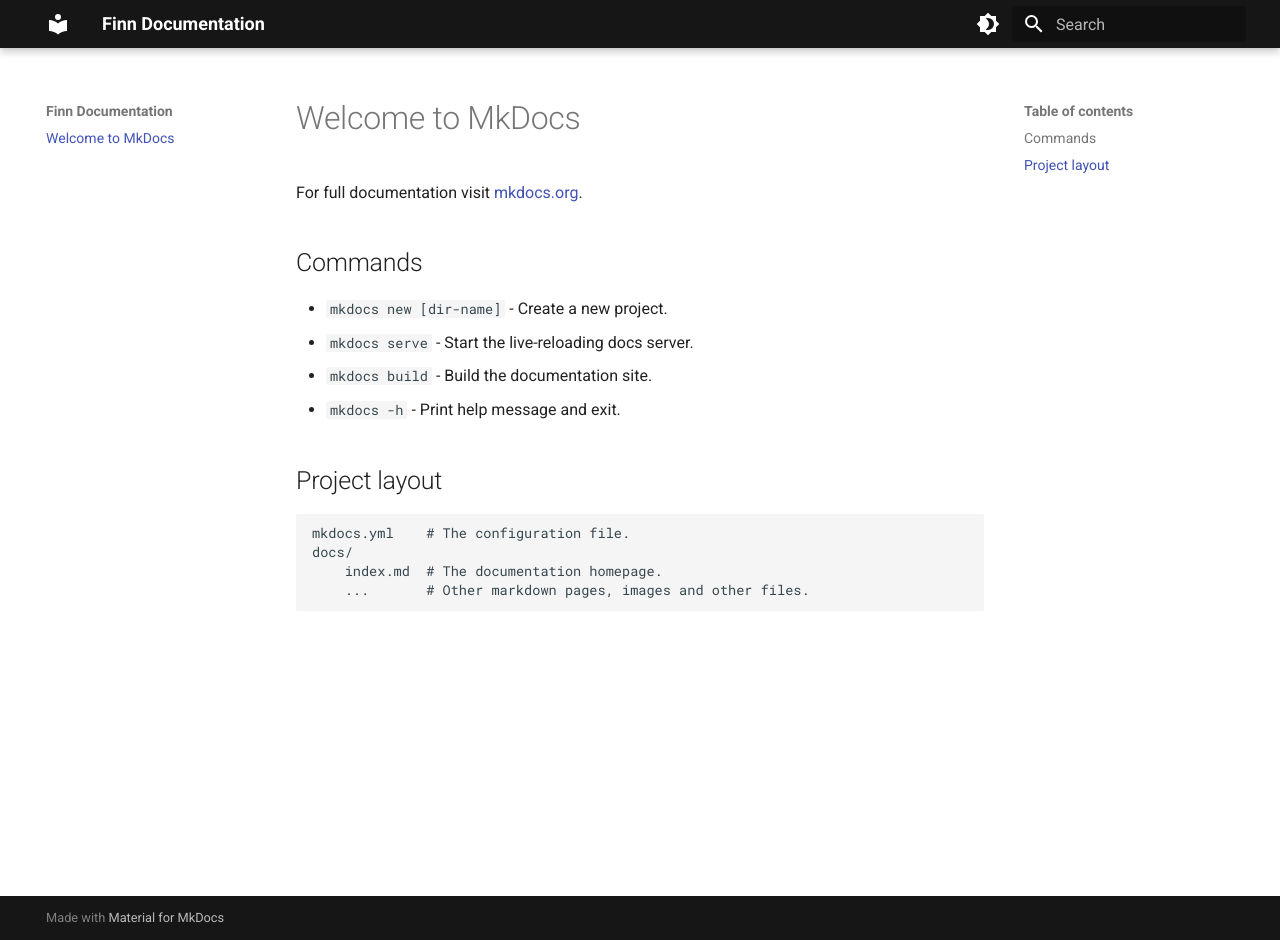
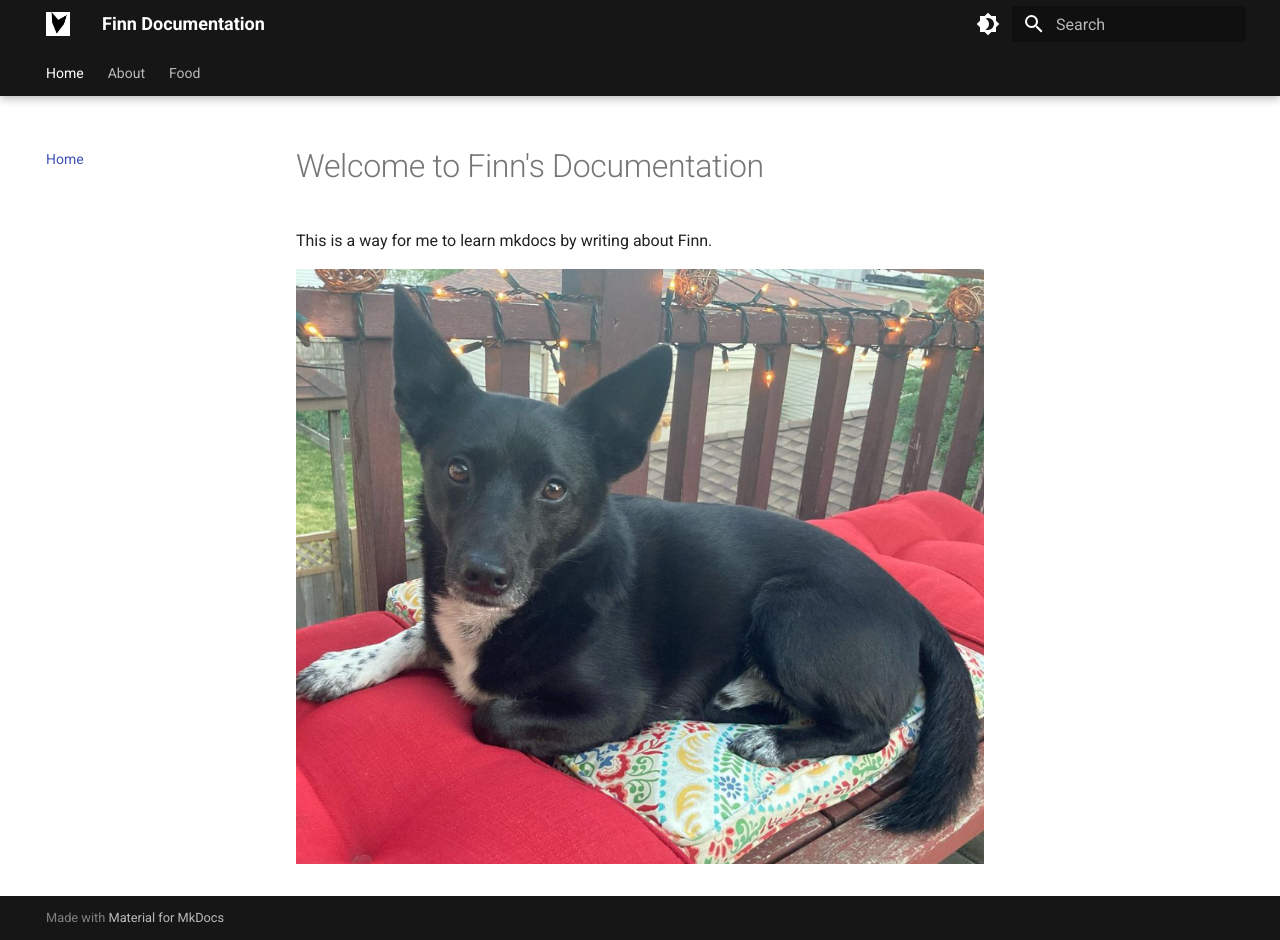
Before and after one commit to JohnMThompson/mkdocs-learning, an MkDocs documentation site: the page built from docs/index.md, in a window 1280 px wide and 940 px high. Built offline with MkDocs 1.6.1 and Material for MkDocs 9.7.7, drawn with Linux system fonts in a browser that asks for light colours.

Commit message:
Introducing Finn

```diff
--- a/docs/index.md
+++ b/docs/index.md
@@ -1,17 +1,5 @@
-# Welcome to MkDocs
+# Welcome to Finn's Documentation
 
-For full documentation visit [mkdocs.org](https://www.mkdocs.org).
+This is a way for me to learn mkdocs by writing about Finn.
 
-## Commands
-
-* `mkdocs new [dir-name]` - Create a new project.
-* `mkdocs serve` - Start the live-reloading docs server.
-* `mkdocs build` - Build the documentation site.
-* `mkdocs -h` - Print help message and exit.
-
-## Project layout
-
-    mkdocs.yml    # The configuration file.
-    docs/
-        index.md  # The documentation homepage.
-        ...       # Other markdown pages, images and other files.
+![Finn](assets/images/finndex.png)
--- a/mkdocs.yml
+++ b/mkdocs.yml
@@ -1,10 +1,25 @@
 site_name: Finn Documentation
+
+nav:
+  - Home: index.md
+  - About: about.md
+  - Food: food.md
 
 extra_css:
   - stylesheets/extra.css
 
 theme:
   name: material
+  logo: assets/finn.png
+  favicon: assets/images/favicon.ico
+  features:
+    - navigation.instant
+    - navigation.instant.prefetch
+    - navigation.tracking
+    - navigation.tabs
+    - navigation.tabs.sticky
+    - navigation.sections
+    - navigation.path
 
   palette:
 
@@ -17,3 +32,6 @@
       toggle:
         icon: material/brightness-7
         name: Switch to light mode
+
+extra:
+  homepage: https://johnthompson.io/mkdocs-learning/
```
Also changed, not shown: docs/about.md (added, +11 -0 lines), docs/food.md (added, +7 -0 lines), docs/assets/finn.png (added), docs/assets/images/favicon.ico (added), docs/assets/images/finndex.png (added), docs/assets/images/sciencediet.jpg (added).
